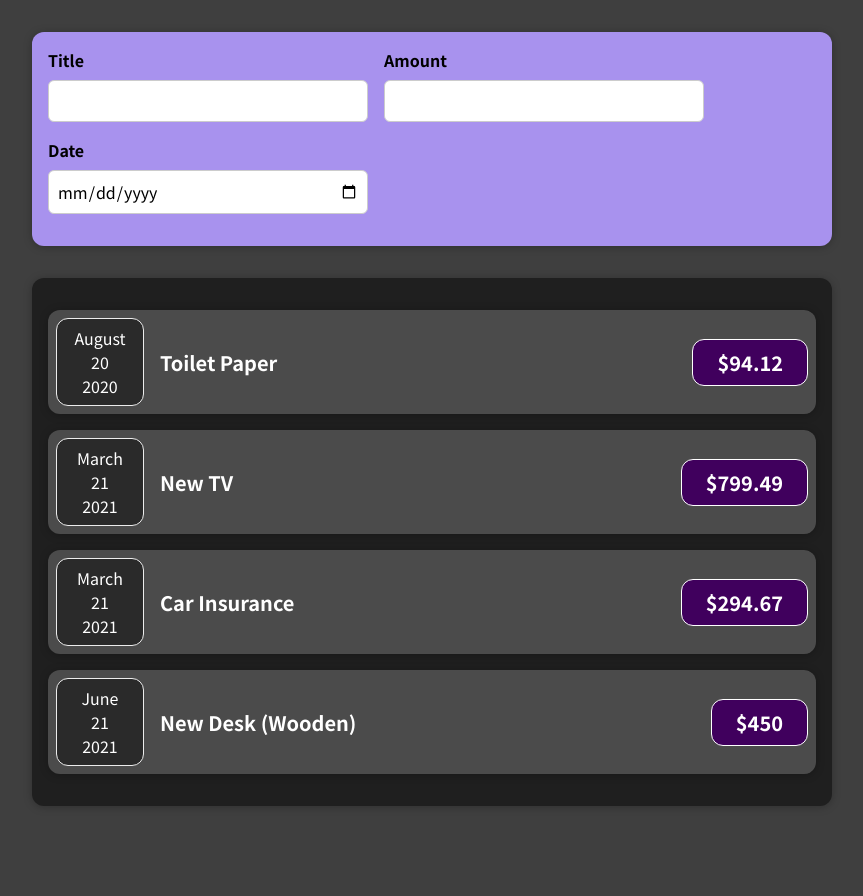
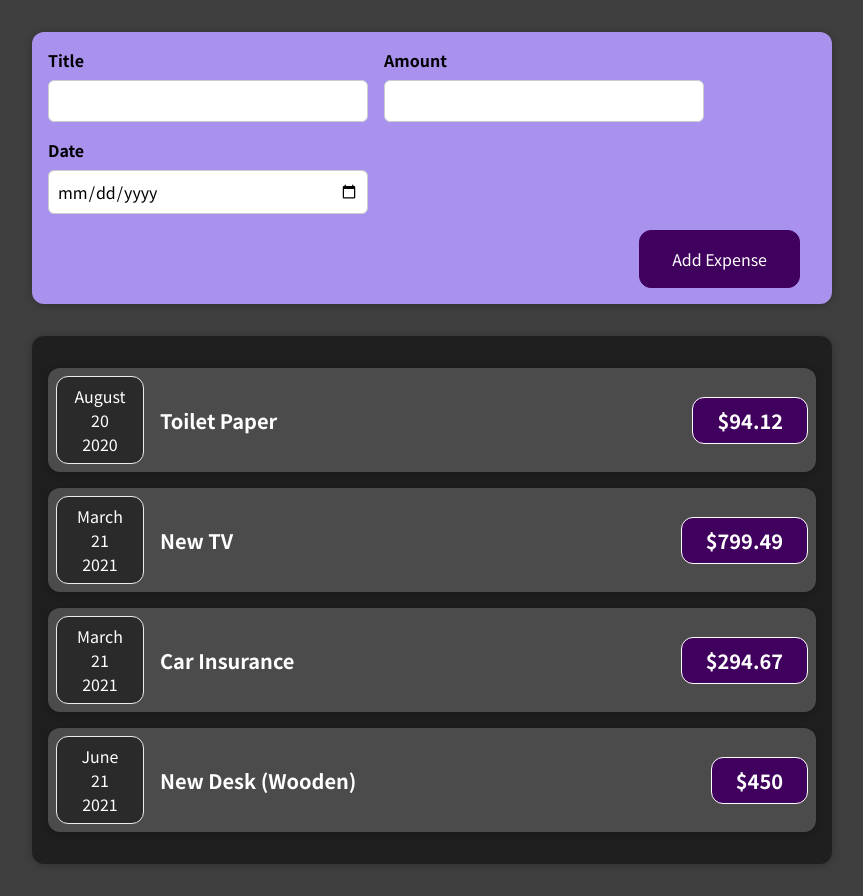
Before and after one commit to danushkapathirana/expense-tracker, a React (Create React App) app: page / in a window 1280 px wide. Shown: the whole page, without its empty margins (208-1071 px from the left). Before the commit the page ends 838 px from the top, so only its background shows below. Built offline with nearby package versions, Linux system fonts and the light colour scheme.

Commit message:
enhanced the form which expense data is passed to the app.js

```diff
--- a/src/App.js
+++ b/src/App.js
@@ -10,9 +10,14 @@ function App() {
     { id: 'e4', title: 'New Desk (Wooden)', amount: 450, date: new Date(2021, 5, 12),},
   ]
 
+  const addExpenseHandler = (expense) => {
+    console.log("App.js")
+    console.log(expense)
+  }
+
   return (
     <div>
-      <NewExpense></NewExpense>
+      <NewExpense onAddExpense ={addExpenseHandler}></NewExpense>
       <Expenses dataStore = {expenses} />
     </div>
   );
--- a/src/components/NewExpense/ExpenseForm.js
+++ b/src/components/NewExpense/ExpenseForm.js
@@ -1,23 +1,81 @@
-import React from "react";
+import React, {useState} from "react";
 
 import "./ExpenseForm.css"
 
-function ExpenseForm() {
+function ExpenseForm(props) {
+    const [title, setTitle] = useState("")
+    const [amount, setAmount] = useState("")
+    const [date, setDate] = useState("")
+
+    // const [userInput, setUserInput] = useState({ //use one useState hook instead of multiple
+    //     title: "",
+    //     amount: "",
+    //     date: ""
+    // })
+
+    const titleChangeHandler = (event) => {
+        setTitle(event.target.value)
+
+        // setUserInput({ ...userInput, title: event.target.value})
+        // setUserInput((prevState) => { //use this way to update state if the state depend on previous status of state (eg: previous state increment by one)
+        //     return {...prevState, title: event.target.value}
+        // })
+    }
+
+    const amountChangeHandler = (event) => {
+        setAmount(event.target.value)
+
+        // setUserInput({ ...userInput, amount: event.target.value})
+        // setUserInput((prevState) => {
+        //     return {...prevState, amount: event.target.value}
+        // })
+    }
+
+    const dateChangeHandler = (event) => {
+        setDate(event.target.value)
+
+        // setUserInput({ ...userInput, date: event.target.value})
+        // setUserInput((prevState) => {
+        //     return {...prevState, date: event.target.value}
+        // })
+    }
+
+    const onSubmitHandler = (event) => {
+        event.preventDefault() //deny refreshing the component again
+
+        const expenseData = {
+            title: title,
+            amount: amount,
+            date: date
+        }
+
+        props.onSaveExpenseData(expenseData)
+
+        // console.log("ExpenseForm.js");
+        // console.log(expenseData)
+        setTitle("") //clear two way binding
+        setAmount("")
+        setDate("")
+    }
+
     return(
-        <form>
+        <form onSubmit={onSubmitHandler}>
             <div className="new-expense__controls">
                 <div className="new-expense__control">
                     <label>Title</label>
-                    <input type="text"></input>
+                    <input type="text" value={title} onChange={titleChangeHandler}></input> {/**use value property to two way binding */}
                 </div>
                 <div className="new-expense__control">
                     <label>Amount</label>
-                    <input type="number"></input>
+                    <input type="number" value={amount} onChange={amountChangeHandler}></input>
                 </div>
                 <div className="new-expense__control">
                     <label>Date</label>
-                    <input type="date"></input>
+                    <input type="date" value={date} onChange={dateChangeHandler}></input>
                 </div>
+            </div>
+            <div className="new-expense__actions">
+                <button type="submit">Add Expense</button>
             </div>
         </form>
     )
--- a/src/components/NewExpense/NewExpense.js
+++ b/src/components/NewExpense/NewExpense.js
@@ -3,10 +3,20 @@ import React from "react";
 import ExpenseForm from "./ExpenseForm";
 import "./NewExpense.css"
 
-function NewExpense() {
+function NewExpense(props) {
+    const saveExpenseData = (enteredExpenseData) => {
+        const expenseData = {
+            ...enteredExpenseData,
+            id: Math.random()
+        }
+        // console.log("NewExpense.js")
+        // console.log(expenseData)
+        props.onAddExpense(expenseData)
+    }
+
     return(
         <div className="new-expense">
-            <ExpenseForm></ExpenseForm>
+            <ExpenseForm onSaveExpenseData={saveExpenseData}></ExpenseForm>
         </div>
     )
 }
```
